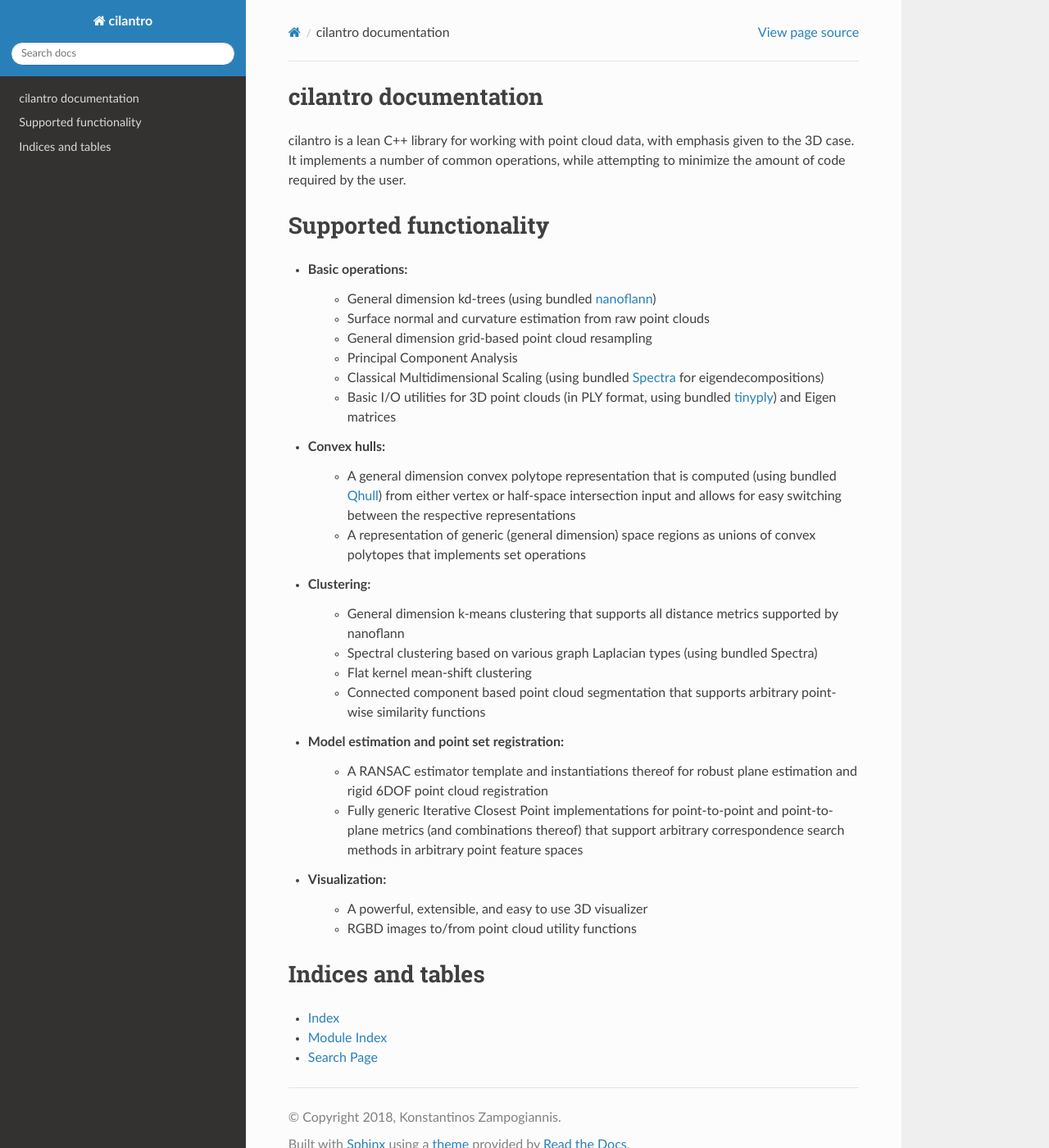
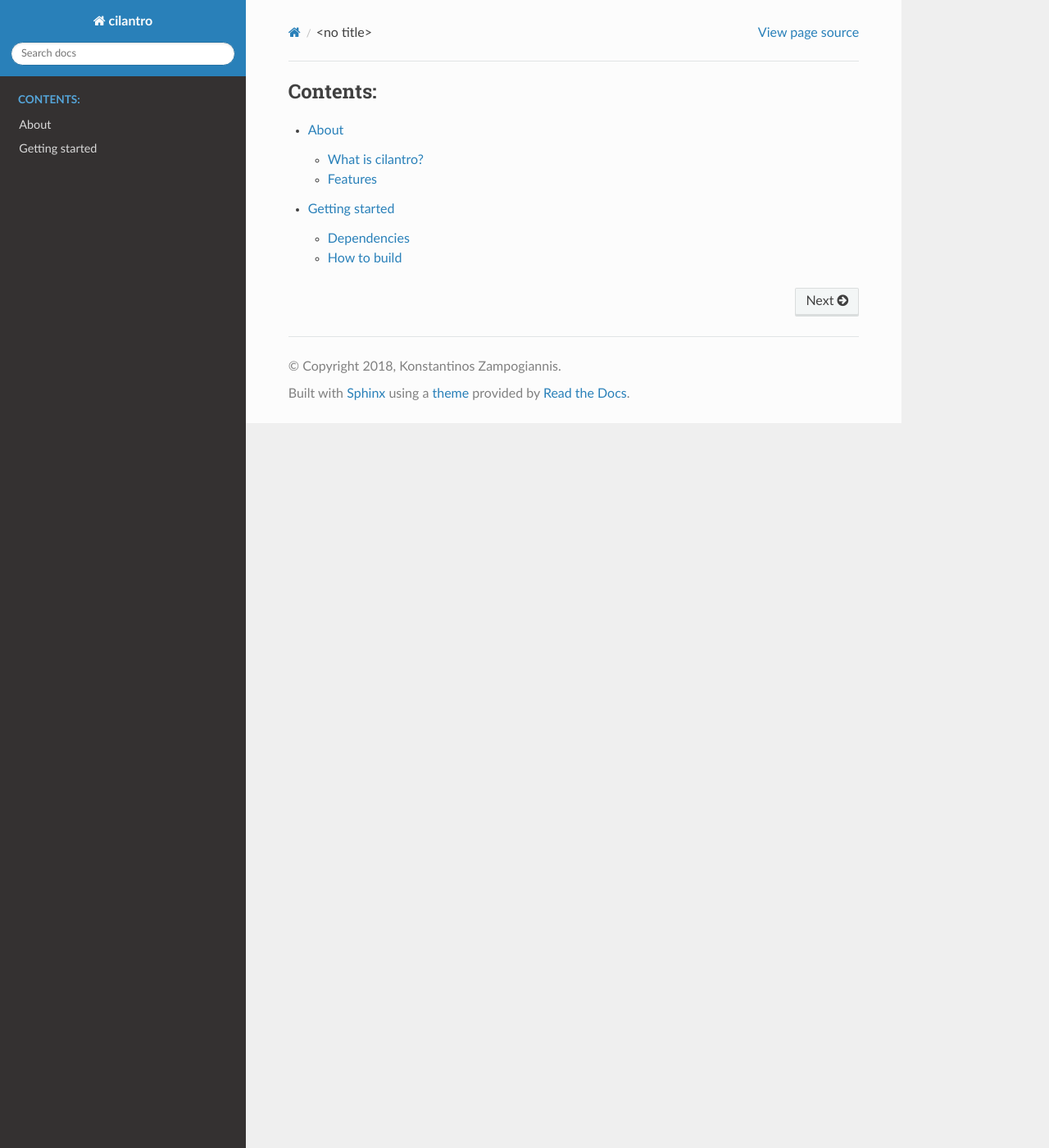
Before and after one commit to kzampog/cilantro, a Sphinx documentation site: the page built from docs/index.rst, in a window 1280 px wide and 1400 px high. Shown: the whole window at 82% size. Built offline with Sphinx 7.4.7 and the Read the Docs theme 2.0.0, drawn with Linux system fonts in a browser that asks for light colours.

Commit message:
Docs update

```diff
--- /dev/null
+++ b/docs/getting_started.rst
@@ -0,0 +1,28 @@
+===============
+Getting started
+===============
+
+Dependencies
+============
+
+* Eigen_ (3.3 or greater)
+* Pangolin_ (built with Eigen enabled)
+
+How to build
+============
+**cilantro** is developed and tested on Ubuntu 14.04 and 16.04 variants using CMake_.
+Please note that you may have to manually set up a recent version of Eigen on Ubuntu 14.04, as the one provided in the official repos is outdated.
+To clone and build the library (with bundled examples), execute the following in a terminal:
+
+.. code-block:: bash
+
+    git clone https://github.com/kzampog/cilantro.git
+    cd cilantro
+    mkdir build
+    cd build
+    cmake ..
+    make -j
+
+.. _Pangolin: https://github.com/stevenlovegrove/Pangolin
+.. _Eigen: http://eigen.tuxfamily.org/index.php?title=Main_Page
+.. _CMake: https://cmake.org/
--- a/docs/index.rst
+++ b/docs/index.rst
@@ -3,53 +3,17 @@
    You can adapt this file completely to your liking, but it should at least
    contain the root `toctree` directive.
 
-cilantro documentation
-======================
-cilantro is a lean C++ library for working with point cloud data, with emphasis given to the 3D case. It implements a number of common operations, while attempting to minimize the amount of code required by the user.
-
-Supported functionality
-=======================
-
-* **Basic operations:**
-	* General dimension kd-trees (using bundled nanoflann_)
-	* Surface normal and curvature estimation from raw point clouds
-	* General dimension grid-based point cloud resampling
-	* Principal Component Analysis
- 	* Classical Multidimensional Scaling (using bundled Spectra_ for eigendecompositions)
-	* Basic I/O utilities for 3D point clouds (in PLY format, using bundled tinyply_) and Eigen matrices
-
-* **Convex hulls:**
-	* A general dimension convex polytope representation that is computed (using bundled Qhull_) from either vertex or half-space intersection input and allows for easy switching between the respective representations
-	* A representation of generic (general dimension) space regions as unions of convex polytopes that implements set operations
-
-* **Clustering:**
-	* General dimension k-means clustering that supports all distance metrics supported by nanoflann
-	* Spectral clustering based on various graph Laplacian types (using bundled Spectra)
-	* Flat kernel mean-shift clustering
-	* Connected component based point cloud segmentation that supports arbitrary point-wise similarity functions
-
-* **Model estimation and point set registration:**
-	* A RANSAC estimator template and instantiations thereof for robust plane estimation and rigid 6DOF point cloud registration
-	* Fully generic Iterative Closest Point implementations for point-to-point and point-to-plane metrics (and combinations thereof) that support arbitrary correspondence search methods in arbitrary point feature spaces
-
-* **Visualization:**
-	* A powerful, extensible, and easy to use 3D visualizer
-	* RGBD images to/from point cloud utility functions
-
 .. toctree::
    :maxdepth: 2
    :caption: Contents:
 
+   about
+   getting_started
 
 
-Indices and tables
-==================
+.. Indices and tables
+.. ==================
 
-* :ref:`genindex`
-* :ref:`modindex`
-* :ref:`search`
-
-.. _nanoflann: https://github.com/jlblancoc/nanoflann
-.. _Spectra: https://github.com/yixuan/spectra
-.. _tinyply: https://github.com/ddiakopoulos/tinyply
-.. _Qhull: http://www.qhull.org/
+.. * :ref:`genindex`
+.. * :ref:`modindex`
+.. * :ref:`search`
```
Also changed, not shown: docs/about.rst (added, +41 -0 lines).
